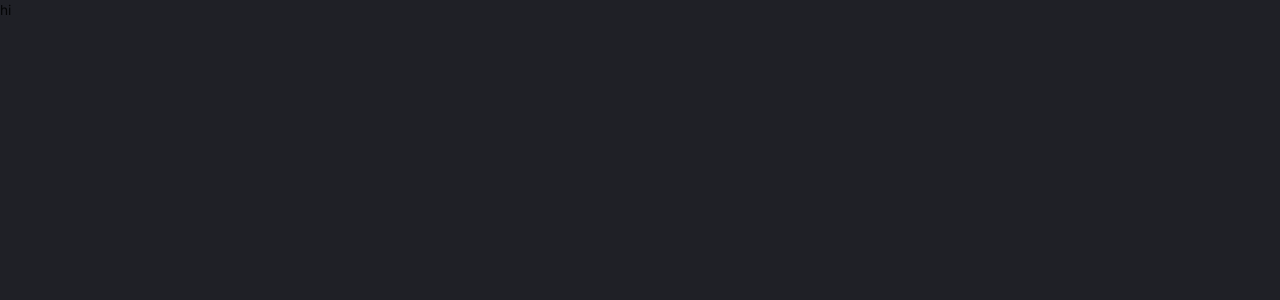
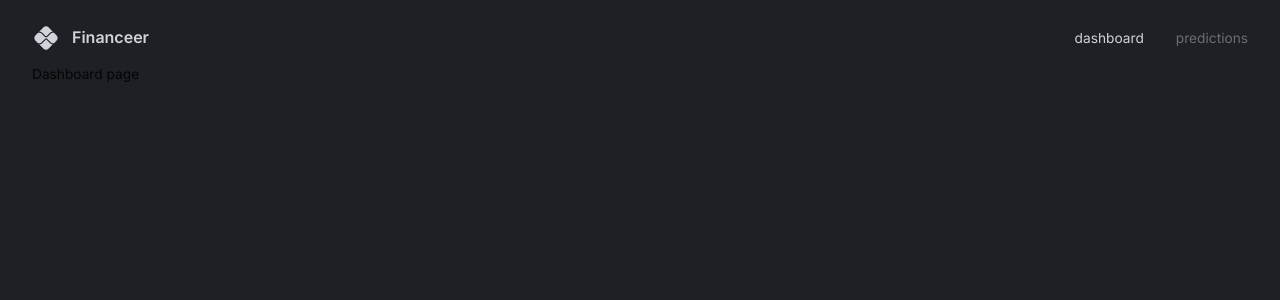
Before and after one commit to egsir1/financeer_dashboard, a React (Vite) app in the folder financer/: page / in a window 1280 px wide. Shown: the top 300 px of the page. Built offline with nearby package versions, Linux system fonts and the light colour scheme.

Commit message:
feat: react router & navigation

```diff
--- a/financer/src/App.tsx
+++ b/financer/src/App.tsx
@@ -1,16 +1,25 @@
 import { useMemo } from "react";
-import { createTheme } from "@mui/material";
+import { createTheme, Box } from "@mui/material";
 import { themeSettings } from "./theme";
 import { ThemeProvider, CssBaseline } from "@mui/material";
+import { BrowserRouter, Routes, Route } from "react-router-dom";
+import Navbar from "@/scenes/navbar";
 
 function App() {
   const theme = useMemo(() => createTheme(themeSettings), []);
   return (
     <div className="app">
-      <ThemeProvider theme={theme}>
-        <CssBaseline />
-        hi
-      </ThemeProvider>
+      <BrowserRouter>
+        <ThemeProvider theme={theme}>
+          <CssBaseline />
+          <Box width="100%" height={"100%"} padding={"1rem 2rem 4rem 2rem"}>
+            <Navbar />
+            <Routes>
+              <Route path="/" element={<div>Dashboard page</div>} />
+            </Routes>
+          </Box>
+        </ThemeProvider>
+      </BrowserRouter>
     </div>
   );
 }
--- /dev/null
+++ b/financer/src/components/FlexBetween.tsx
@@ -0,0 +1,10 @@
+import { Box } from "@mui/material";
+import { styled } from "@mui/system";
+
+const FlexBetween = styled(Box)({
+  display: "flex",
+  justifyContent: "space-between",
+  alignItems: "center",
+});
+
+export default FlexBetween;
--- /dev/null
+++ b/financer/src/scenes/navbar/index.tsx
@@ -0,0 +1,60 @@
+import { useState } from "react";
+import { Link } from "react-router-dom";
+// import { Box, Typography, useTheme } from "@mui/material";
+import FlexBetween from "@/components/FlexBetween";
+import { useTheme } from "@emotion/react";
+import PixIcon from "@mui/icons-material/Pix";
+import { Box, Typography } from "@mui/material";
+
+type Props = {};
+
+const Navbar = (props: Props) => {
+  const { palette } = useTheme();
+  const [selected, setSelected] = useState("dashboard");
+  return (
+    <FlexBetween
+      mb={"0.25rem"}
+      padding={"0.5rem 0rem"}
+      color={palette.grey[300]}
+    >
+      {/** LEFT SIDE */}
+      <FlexBetween gap={"0.75rem"}>
+        <PixIcon sx={{ fontSize: "28px" }} />
+        <Typography variant="h4" fontSize={"16px"}>
+          Financeer
+        </Typography>
+      </FlexBetween>
+
+      {/**RIGHT SIDE */}
+
+      <FlexBetween gap="2rem">
+        <Box sx={{ "&:hover": { color: palette.primary[100] } }}>
+          <Link
+            to={"/"}
+            onClick={() => setSelected("dashboard")}
+            style={{
+              color: selected === "dashboard" ? "inherit" : palette.grey[700],
+              textDecoration: "inherit",
+            }}
+          >
+            dashboard
+          </Link>
+        </Box>
+        <Box sx={{ "&:hover": { color: palette.primary[100] } }}>
+          <Link
+            to={"/predictions"}
+            onClick={() => setSelected("predictions")}
+            style={{
+              color: selected === "predictions" ? "inherit" : palette.grey[700],
+              textDecoration: "inherit",
+            }}
+          >
+            predictions
+          </Link>
+        </Box>
+      </FlexBetween>
+    </FlexBetween>
+  );
+};
+
+export default Navbar;
```
